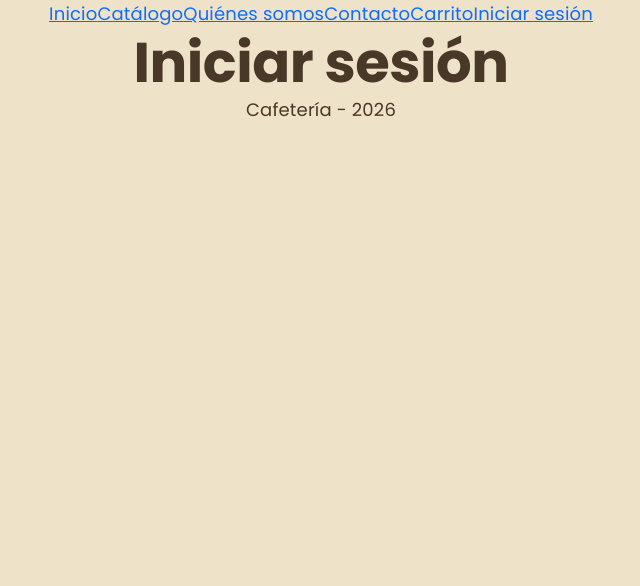
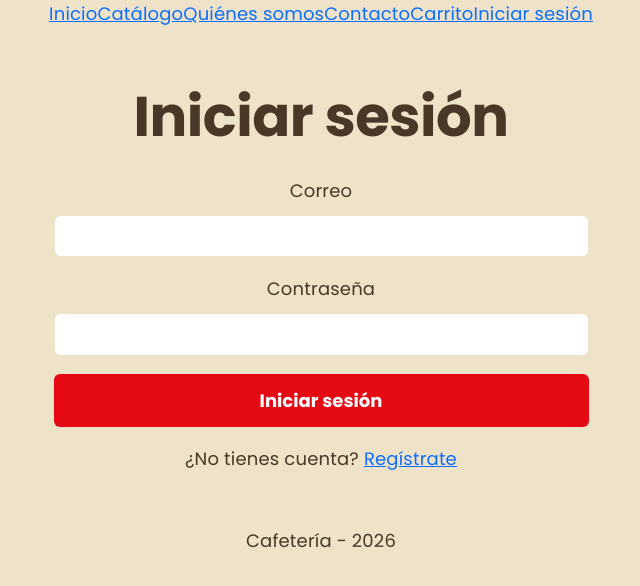
Before and after one commit to PatricioChaugsix/TaskCampus-TeamCafeinomanos, a React app in the folder frontend/: page /login in a window 1280 px wide. Shown: the top 586 px of the page, without its empty margins (319-959 px from the left). Built offline with nearby package versions, Linux system fonts and the light colour scheme; no server answers; the HTML template or start-up script is replaced by a standard one.

Commit message:
Crear pantalla de login

```diff
--- a/frontend/src/pages/Login.jsx
+++ b/frontend/src/pages/Login.jsx
@@ -1,5 +1,110 @@
+import { useState } from 'react'
+import { Link, useNavigate, useLocation } from 'react-router-dom'
+
+const API_URL = import.meta.env.VITE_API_URL || 'http://localhost:8000/api'
+
 function Login() {
-  return <h1>Iniciar sesión</h1>
+  const navigate = useNavigate()
+  const location = useLocation()
+  // si venia del carrito o del pago, despues de entrar vuelve ahi
+  const desde = location.state?.desde || '/'
+
+  const [email, setEmail] = useState('')
+  const [password, setPassword] = useState('')
+  const [errores, setErrores] = useState({})
+  const [errorServidor, setErrorServidor] = useState('')
+  const [enviando, setEnviando] = useState(false)
+
+  function validar() {
+    const nuevos = {}
+    if (!email.trim()) {
+      nuevos.email = 'Ingresa tu correo'
+    } else if (!/^[^\s@]+@[^\s@]+\.[^\s@]+$/.test(email.trim())) {
+      nuevos.email = 'El correo no tiene un formato válido'
+    }
+    if (!password) nuevos.password = 'Ingresa tu contraseña'
+    return nuevos
+  }
+
+  async function enviar(e) {
+    e.preventDefault()
+    setErrorServidor('')
+
+    const nuevos = validar()
+    setErrores(nuevos)
+    if (Object.keys(nuevos).length > 0) return
+
+    setEnviando(true)
+    try {
+      const respuesta = await fetch(`${API_URL}/login/`, {
+        method: 'POST',
+        headers: { 'Content-Type': 'application/json' },
+        body: JSON.stringify({ email: email.trim(), password })
+      })
+      const resultado = await respuesta.json()
+
+      if (!respuesta.ok) {
+        setErrorServidor(resultado.error || 'No se pudo iniciar sesión.')
+        return
+      }
+
+      localStorage.setItem('token', resultado.token)
+      localStorage.setItem('usuario', JSON.stringify(resultado.usuario))
+      navigate(desde)
+    } catch {
+      setErrorServidor('No se pudo conectar con el servidor. Intenta de nuevo.')
+    } finally {
+      setEnviando(false)
+    }
+  }
+
+  return (
+    <div className="container py-5">
+      <div className="row justify-content-center">
+        <div className="col-md-6">
+          <h1 className="mb-4">Iniciar sesión</h1>
+
+          {errorServidor && <div className="alert alert-danger">{errorServidor}</div>}
+
+          <form onSubmit={enviar} noValidate>
+            <div className="mb-3">
+              <label htmlFor="email" className="form-label">Correo</label>
+              <input
+                id="email"
+                type="email"
+                autoComplete="email"
+                className={`form-control ${errores.email ? 'is-invalid' : ''}`}
+                value={email}
+                onChange={(e) => setEmail(e.target.value)}
+              />
+              {errores.email && <div className="invalid-feedback">{errores.email}</div>}
+            </div>
+
+            <div className="mb-3">
+              <label htmlFor="password" className="form-label">Contraseña</label>
+              <input
+                id="password"
+                type="password"
+                autoComplete="current-password"
+                className={`form-control ${errores.password ? 'is-invalid' : ''}`}
+                value={password}
+                onChange={(e) => setPassword(e.target.value)}
+              />
+              {errores.password && <div className="invalid-feedback">{errores.password}</div>}
+            </div>
+
+            <button type="submit" className="btn btn-primary w-100" disabled={enviando}>
+              {enviando ? 'Entrando...' : 'Iniciar sesión'}
+            </button>
+          </form>
+
+          <p className="mt-3">
+            ¿No tienes cuenta? <Link to="/registro" state={{ desde }}>Regístrate</Link>
+          </p>
+        </div>
+      </div>
+    </div>
+  )
 }
 
 export default Login
```
